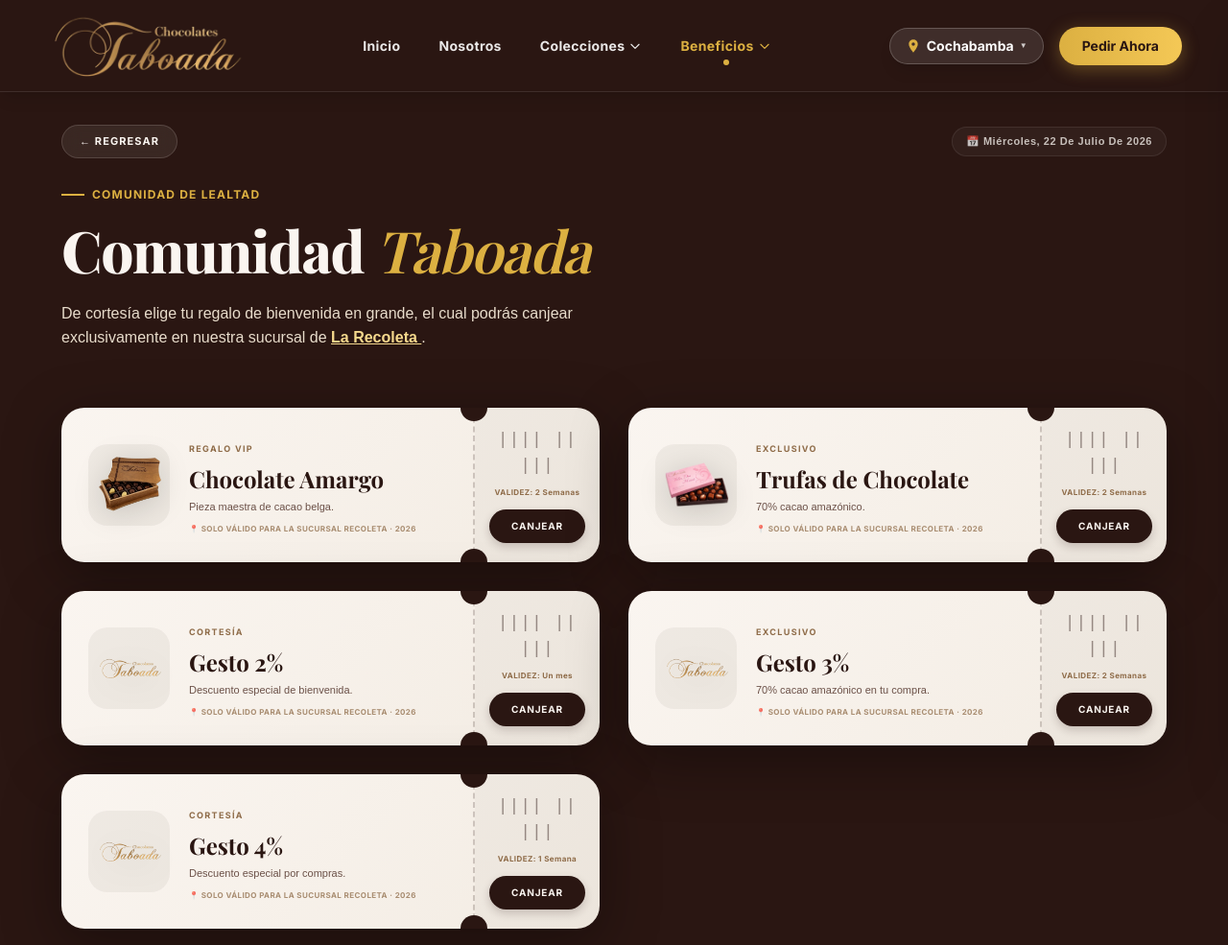
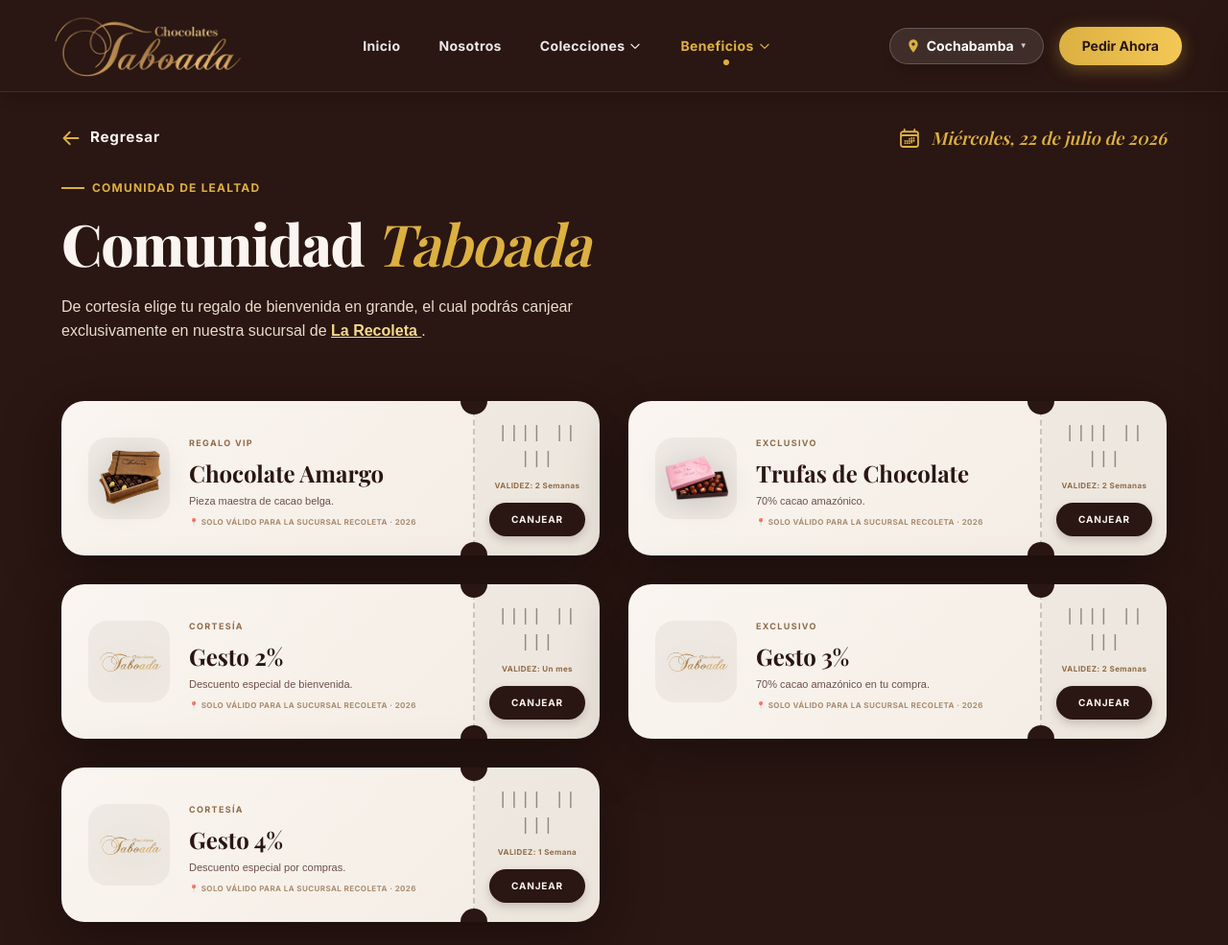
Before and after one commit to pegasus-nexus/chocolates-taboada-oficial, an Astro site: page /beneficios in a window 1280 px wide. Shown: the top 985 px of the page at 96% size. Built offline with nearby package versions, Linux system fonts and the light colour scheme; Astro itself is replaced by a stand-in of ours.

Commit message:
style: refactorizar boton regresar e indicador de fecha a diseno sin fondos/bordes con iconos SVG dorados y tipografia serif amplia

```diff
--- a/src/pages/beneficios.astro
+++ b/src/pages/beneficios.astro
@@ -11,13 +11,14 @@
   { id:'cupon4', title:'Gesto 4%', tag:'Cortesía', desc:'Descuento especial por compras.', img:'/img/taboada-logo.png', validity: '1 Semana' },
 ];
 
-// Fecha actual formateada
-const fechaHoy = new Date().toLocaleDateString('es-ES', {
+// Fecha actual formateada elegante
+const rawFecha = new Date().toLocaleDateString('es-ES', {
   weekday: 'long',
   year: 'numeric',
   month: 'long',
   day: 'numeric'
 });
+const fechaHoyFormatted = rawFecha.charAt(0).toUpperCase() + rawFecha.slice(1);
 ---
 
 <AppLayout title="Comunidad Taboada · Beneficios Exclusivos">
@@ -57,39 +58,34 @@
   .btn-back {
     display: inline-flex;
     align-items: center;
-    gap: 8px;
-    padding: 8px 18px;
-    border-radius: 9999px;
-    background: rgba(250, 245, 240, 0.08);
+    gap: 10px;
+    background: transparent;
     color: var(--beige-seda);
     text-decoration: none;
-    font-size: 11px;
+    font-size: 0.95rem;
     font-weight: 700;
-    text-transform: uppercase;
-    letter-spacing: 0.1em;
-    border: 1px solid rgba(250, 245, 240, 0.15);
-    backdrop-filter: blur(10px);
-    transition: all 0.3s ease;
+    letter-spacing: 0.05em;
+    border: none;
+    padding: 0;
+    transition: color 0.3s ease;
   }
 
   .btn-back:hover {
-    background: var(--oro-viejo);
-    color: #ffffff;
-    border-color: var(--oro-viejo);
-    transform: translateX(-3px);
+    color: #dcb041;
   }
 
   .current-date-badge {
-    font-size: 11px;
-    color: rgba(250, 245, 240, 0.75);
+    display: inline-flex;
+    align-items: center;
+    gap: 10px;
+    font-size: 1.15rem;
+    color: #dcb041;
     font-weight: 600;
-    text-transform: capitalize;
-    letter-spacing: 0.05em;
-    font-family: sans-serif;
-    background: rgba(255, 255, 255, 0.04);
-    padding: 6px 14px;
-    border-radius: 9999px;
-    border: 1px solid rgba(255, 255, 255, 0.08);
+    font-style: italic;
+    font-family: var(--font-serif);
+    background: transparent;
+    border: none;
+    padding: 0;
   }
 
   .welcome-section {
@@ -446,11 +442,17 @@
 
     <!-- BOTÓN DE REGRESO Y FECHA ACTUAL -->
     <div class="top-nav-bar">
-      <a href="/" onclick="if(history.length > 1){ history.back(); return false; }" class="btn-back">
-        ← Regresar
+      <a href="/" onclick="if(history.length > 1){ history.back(); return false; }" class="btn-back group">
+        <svg class="w-5 h-5 text-[#dcb041] group-hover:-translate-x-1.5 transition-transform duration-300" fill="none" stroke="currentColor" stroke-width="2.2" viewBox="0 0 24 24" xmlns="http://www.w3.org/2000/svg">
+          <path stroke-linecap="round" stroke-linejoin="round" d="M10.5 19.5L3 12m0 0l7.5-7.5M3 12h18"></path>
+        </svg>
+        <span>Regresar</span>
       </a>
       <div class="current-date-badge">
-        📅 {fechaHoy}
+        <svg class="w-5 h-5 md:w-6 md:h-6 text-[#dcb041] flex-shrink-0 not-italic" fill="none" stroke="currentColor" stroke-width="1.8" viewBox="0 0 24 24" xmlns="http://www.w3.org/2000/svg">
+          <path stroke-linecap="round" stroke-linejoin="round" d="M6.75 3v2.25M17.25 3v2.25M3 18.75V7.5a2.25 2.25 0 012.25-2.25h13.5A2.25 2.25 0 0121 7.5v11.25m-18 0A2.25 2.25 0 005.25 21h13.5A2.25 2.25 0 0021 18.75m-18 0v-7.5A2.25 2.25 0 015.25 9h13.5A2.25 2.25 0 0121 11.25v7.5m-9-6h.008v.008H12v-.008zM12 15h.008v.008H12V15zm0 2.25h.008v.008H12v-.008zM9.75 15h.008v.008H9.75V15zm0 2.25h.008v.008H9.75v-.008zM7.5 15h.008v.008H7.5V15zm0 2.25h.008v.008H7.5v-.008zM14.25 12h.008v.008H14.25v-.008zm0 2.25h.008v.008H14.25V15zm0 2.25h.008v.008H14.25v-.008zm2.25-4.5h.008v.008H16.5v-.008zm0 2.25h.008v.008H16.5V15z"></path>
+        </svg>
+        <span>{fechaHoyFormatted}</span>
       </div>
     </div>
 
```
